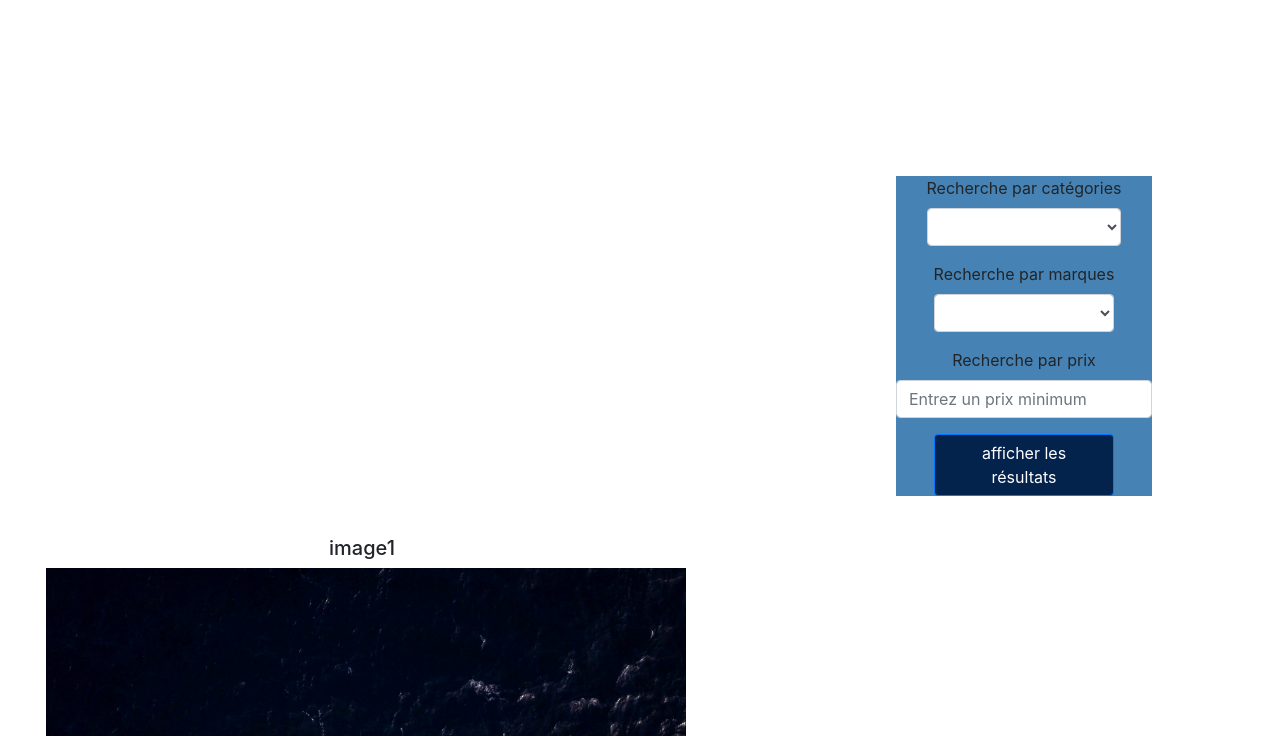
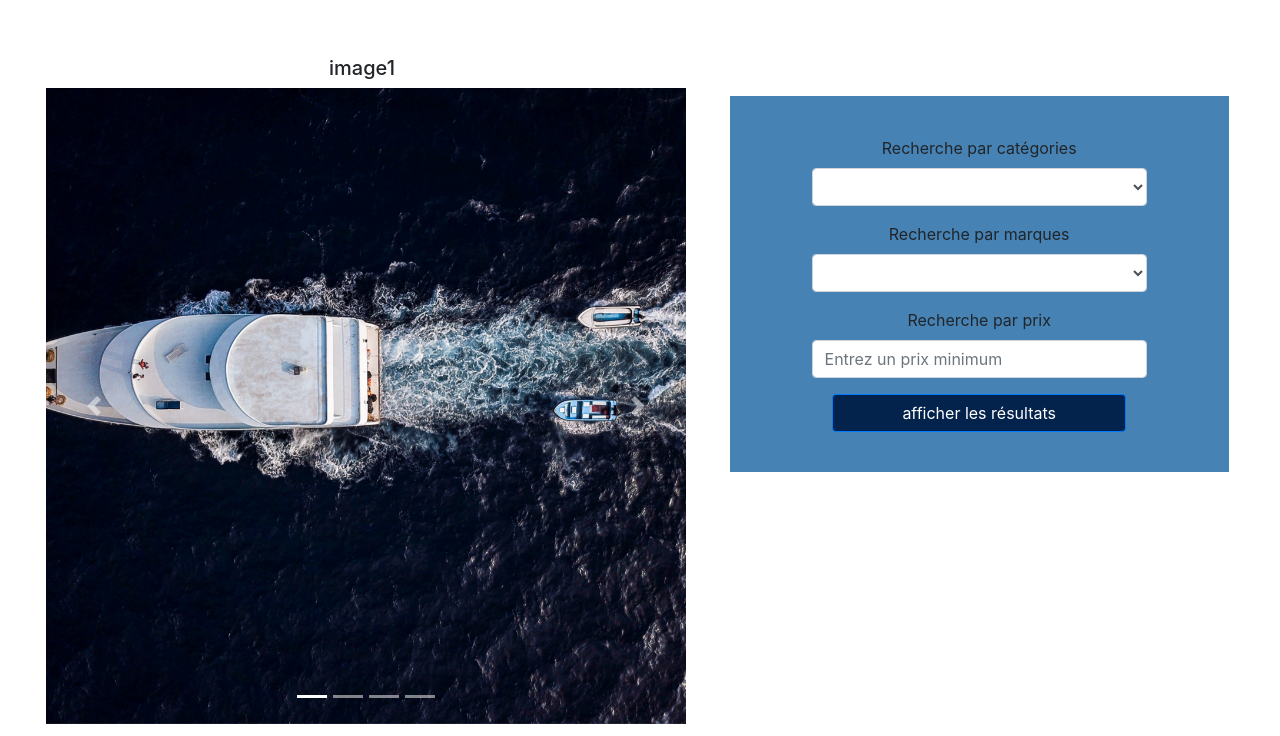
Before and after one commit to Quadro-Mediterranee-Developpement/AfYachting, a PHP site: page /index.php?p=bateau in a window 1280 px wide. Shown: the part 64-800 px from the top of the page. Run offline with PHP 8.4, Linux system fonts and the light colour scheme; data that the repository does not hold is empty.

Commit message:
page bateau front terminé

```diff
--- a/css/bateau_form.css
+++ b/css/bateau_form.css
@@ -29,14 +29,15 @@ and open the template in the editor.
 }
 
 .formBox{
-    width : 20vw;
-    height : 40vh;
-    background-color : #4682B4;
+    width: 39vw;
+    height: fit-content;
+    background-color: #4682B4;
     margin-right: auto;
     margin-left: auto;
-    position: sticky;
-    left: 70vw;
-    top: 30vh;
+    position: absolute;
+    left: 57vw;
+    top: 17vh;
+    padding: 5vh;
     margin-bottom: 20vh;
 }
 
@@ -52,6 +53,10 @@ and open the template in the editor.
 
 }
 
+.form-group{
+    width: 80%;
+}
+
 .input{
     margin: auto;
 }
```
